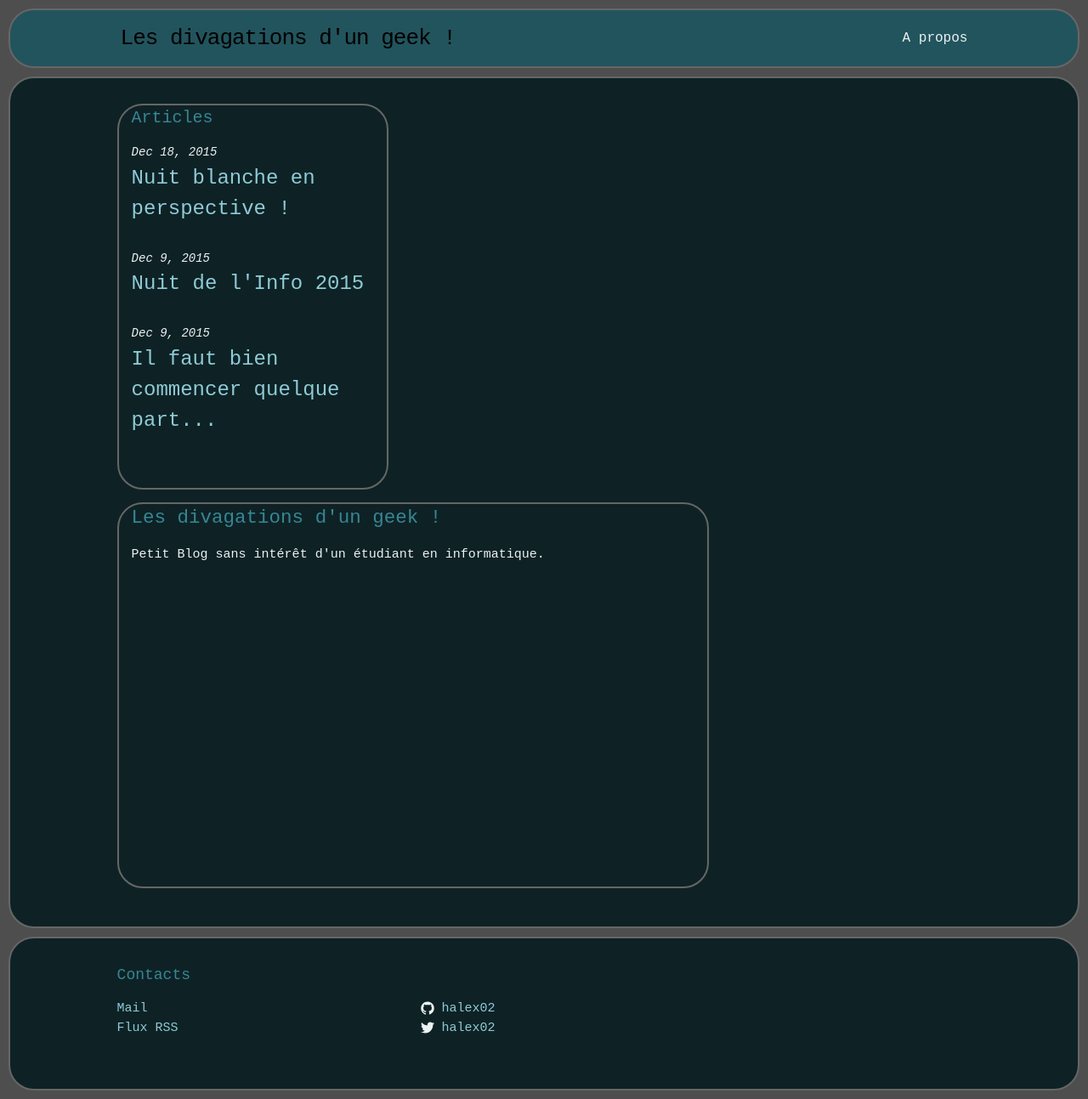
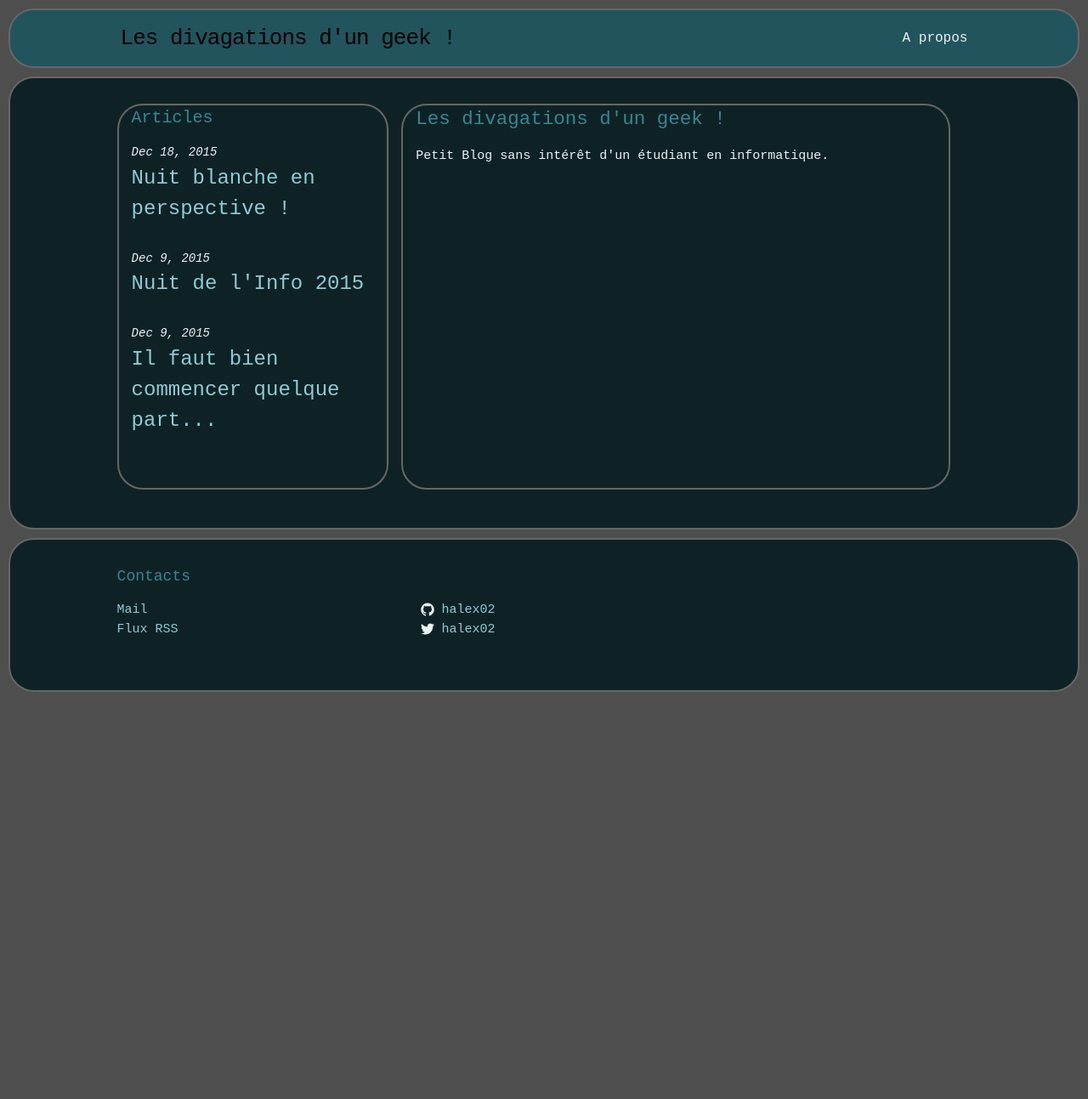
Before and after one commit to halex02/halex02.github.io, a Jekyll site: the page built from index.html, in a window 1280 px wide. Shown: the whole page at 85% size. Built offline with Jekyll 4.4.1, drawn with Linux system fonts in a browser that asks for light colours; after the commit the page ends 900 px from its top, so only the background shows below that.

Commit message:
ajustement width pour main-col-2.

```diff
--- a/_sass/_layout.scss
+++ b/_sass/_layout.scss
@@ -212,7 +212,7 @@ font-size: 15px;
 }
 
 .main-col-2 {
-    width: 65%;
+    width: 60%;
     }
 
 .post-list {
```
